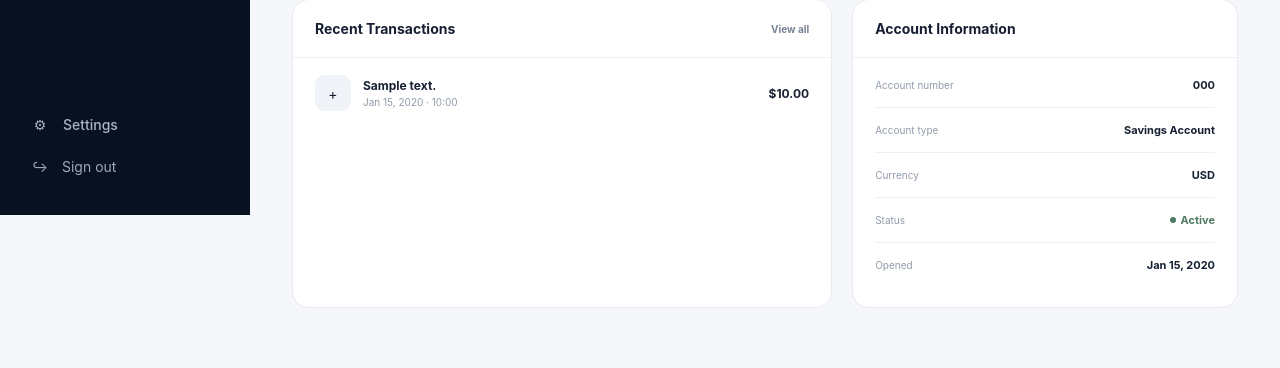
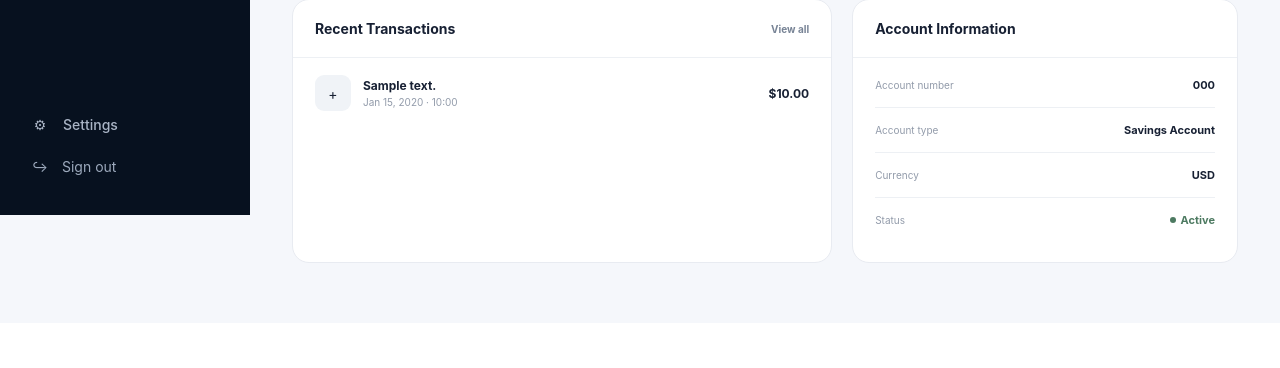
Before and after one commit to Layefa391/spc-bank, a Django app: page /dashboard/ in a window 1280 px wide. Shown: the part 585-953 px from the top of the page. After the commit the page ends 848 px from the top, so only its background shows below. Run offline with Django 5.2, Linux system fonts and the light colour scheme; a user stored in the database is signed in; tables that the repository leaves empty hold one stand-in row (values such as "Sample post").

Commit message:
Remove account opening date from dashboard

```diff
--- a/templates/dashboard/dashboard.html
+++ b/templates/dashboard/dashboard.html
@@ -978,17 +978,6 @@
                             </div>
 
 
-                            <div class="info-row">
-
-                                <div class="info-label">
-                                    Opened
-                                </div>
-
-                                <div class="info-value">
-                                    {{ account.created_at|date:"M d, Y" }}
-                                </div>
-
-                            </div>
 
                         </div>
 
```
